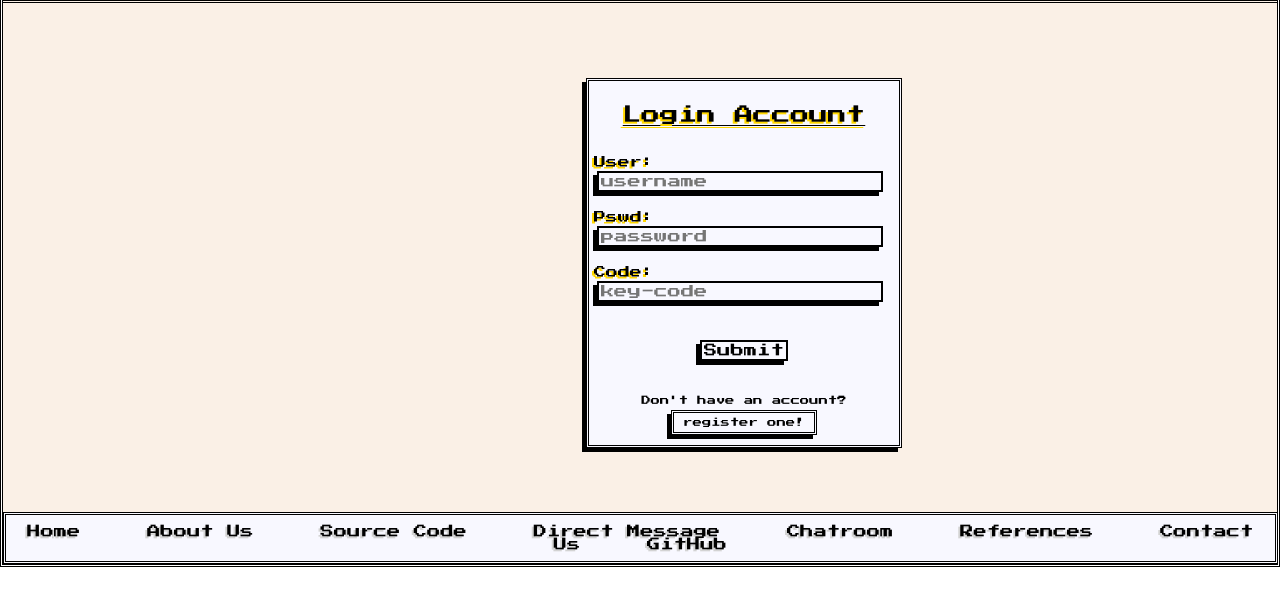
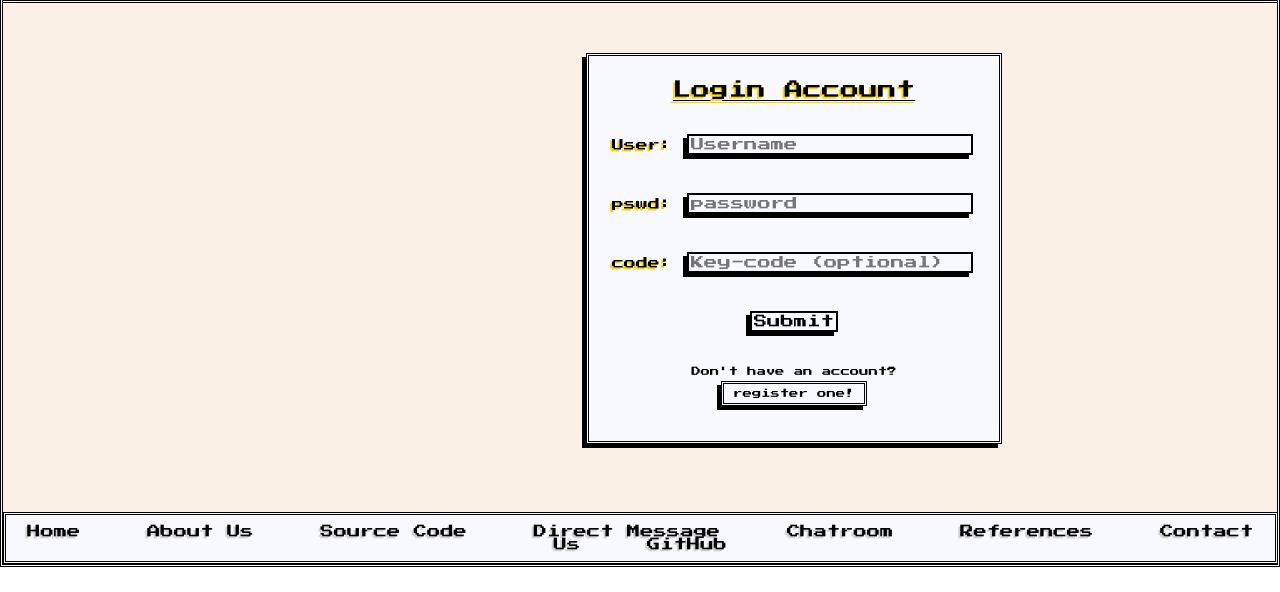
Before and after one commit to ucmo-cs/s25-wavelength-messenger, a Flask app: page /login in a window 1280 px wide. Shown: the part 208-800 px from the top of the page. Run offline with Flask 3, Linux system fonts and the light colour scheme; some libraries are stand-ins or nearby versions; some web fonts are replaced.

Commit message:
fixed login again

```diff
--- a/Wavelength-v2/templates/login.html
+++ b/Wavelength-v2/templates/login.html
@@ -2,17 +2,40 @@
 {% block content %}
     <!--The login page is written here. It will redirect either to the register page, or to the chat page-->
     <div style="background: linen; border-top:double; width: 100%; text-align:center; padding-left:533px;" >
-        <form class="form2" style=" width:300px; text-align:left; margin-top:75px; margin-bottom:75px;">
-             <span style="text-align:center;"><label style="text-shadow: -2px 2px gold; text-decoration: underline; font-size:14pt"><br>Login Account</label></span>
+        <form method="POST" action="{{ url_for('login')}}" class="form2" style=" width:400px; height:375px;">
+             <span style="text-align:center;">
+                 <label style="text-shadow: -2px 2px gold; text-decoration: underline; font-size:14pt"><br>Login Account</label>
+             </span>
             <br><br>
-            <label style="font-size: 9pt; text-shadow: -2px 2px gold;">User: <input type="text" name="username" placeholder="username" ></label><br>
-            <label style="font-size: 9pt;text-shadow: -2px 2px gold;">Pswd: <input type="text" name="password" placeholder="password" ></label><br>
-            <label style="font-size: 9pt;text-shadow: -2px 2px gold">Code: <input type="text" name="key-code" placeholder="key-code" ></label><br>
-            <br>
-            <label style="text-align:center; font-size: 9pt;"><input id="hov" style="transition: transform 1s;" type="submit" value="Submit"></label>
+            <!--Display error message-->
+            {% if error %}
+                <div style="color:red; font-size:10pt;">
+                    <strong>{{  error }}</strong>
+                </div>
+                <br>
+            {% endif %}
+
+            <!--username input-->
+            <label style="font-size: 9pt; text-shadow: -2px 2px gold;">User:
+                <input type="text" name="username" placeholder="Username" required>
+            </label>
+            <br><br>
+            <!--password input-->
+            <label style="font-size:9pt; text-shadow: -2px 2px gold;">pswd:
+                <input type="text" name="password" placeholder="password" required>
+            </label>
+            <br><br>
+            <!--option for key code-->
+            <label style="font-size: 9pt; text-shadow: -2px 2px gold";>code:
+                <input type="text" name="key-code" placeholder="Key-code (optional)">
+            </label>
             <br>
             <br>
-            <div style="font-size: 7pt; text-align:center;">
+            <label id="hov" style="transition: transform 1s; font-size: 9pt;"><input type="submit" value="Submit"></label>
+            <br>
+            <br>
+            <!--link to registration page-->
+            <div style="font-size: 7pt">
                 Don't have an account?
                 <br>
                 <a id="hov" href="/register" style="transition: transform 1s; font-size: 7pt; width: 130px; padding:5px; margin:5px; box-shadow: -4px 4px black;" class="fancybox3">register one!</a>
```
